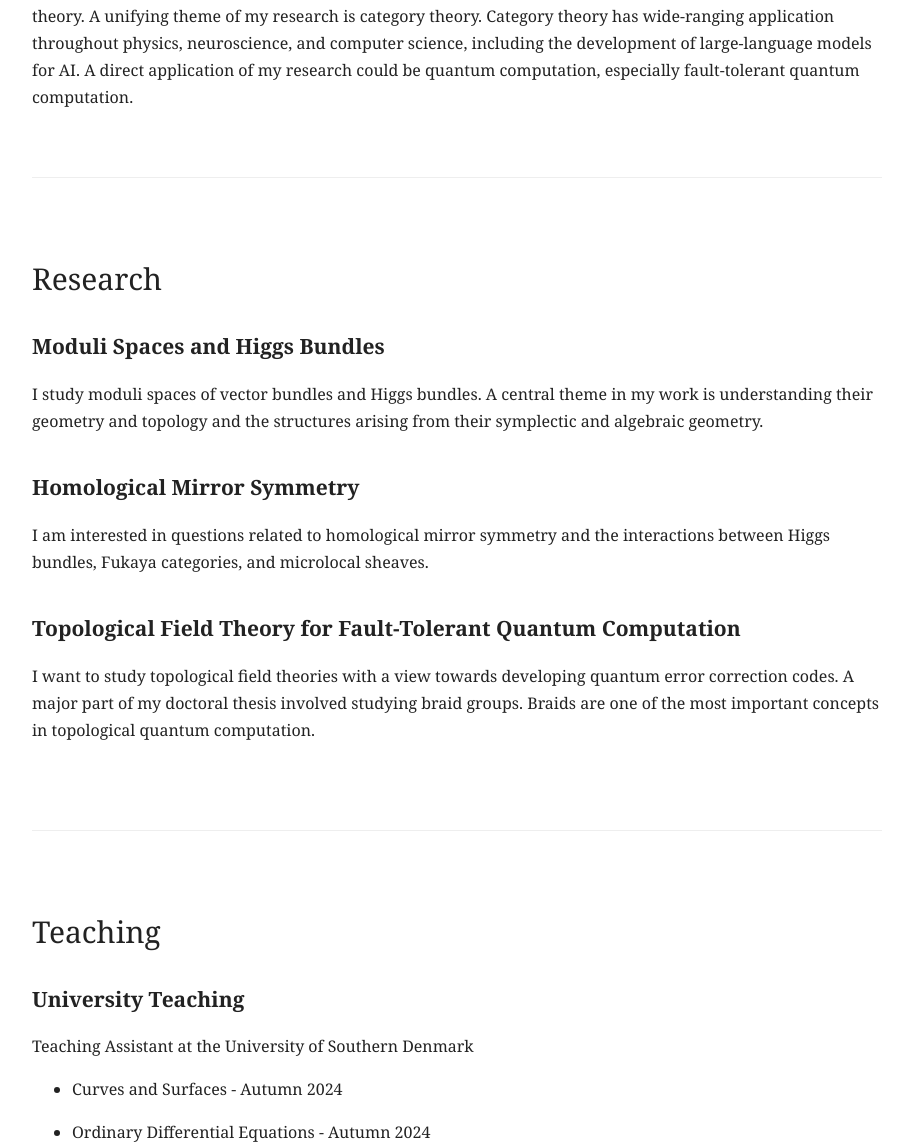
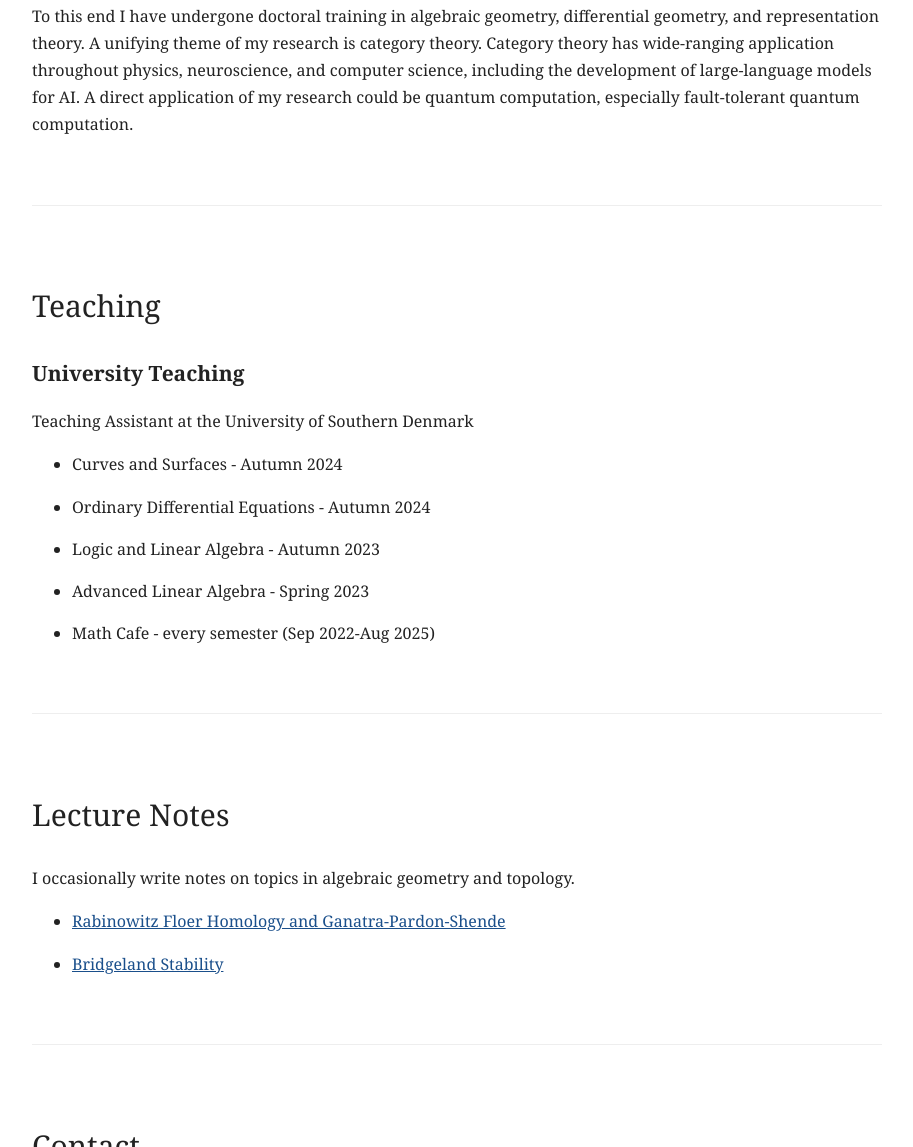
Before and after one commit to Somrik15/Somrik15.github.io, a plain HTML site: page index.html in a window 1280 px wide. Shown: the part 1409-2556 px from the top of the page, without its empty margins (183-1096 px from the left). Drawn offline with nearby package versions, Linux system fonts and the light colour scheme.

Commit message:
Update index.html

```diff
--- a/index.html
+++ b/index.html
@@ -69,23 +69,39 @@
 <main>
 
 
+
 <!-- Hero Section -->
 
 <section class="hero">
 
-    <h1>Shomrik Bhattacharya</h1>
+    <div class="hero-container">
 
-    <h2>Geometry and Mathematical Physics</h2>
+        <!-- Name and academic information -->
+        <div class="hero-text">
 
-    <p class="institution">
+            <h1>Shomrik Bhattacharya</h1>
 
-        PhD in Mathematics <br>
+            <h2>Geometry and Mathematical Physics</h2>
 
-        University of Southern Denmark
+            <p class="institution">
+                PhD in Mathematics <br>
+                University of Southern Denmark
+            </p>
 
-    </p>
+        </div>
+
+        <!-- Profile photograph -->
+        <div class="hero-photo">
+
+            <img src="profile.jpeg"
+                 alt="Photograph of Shomrik Bhattacharya">
+
+        </div>
+
+    </div>
 
 </section>
+
 
 <!-- Publications -->
 
@@ -225,72 +241,7 @@
 
 
 
-<!-- Research -->
 
-<section id="research">
-
-    <h2>Research</h2>
-
-
-    <div class="research-item">
-
-        <h3>
-            Moduli Spaces and Higgs Bundles
-        </h3>
-
-        <p>
-
-            I study moduli spaces of vector bundles and
-            Higgs bundles.
-
-            A central theme in my work is understanding
-            their geometry and topology and the structures
-            arising from their symplectic and algebraic
-            geometry.
-
-        </p>
-
-    </div>
-
-
-
-    <div class="research-item">
-
-        <h3>
-            Homological Mirror Symmetry
-        </h3>
-
-        <p>
-
-            I am interested in questions related to
-            homological mirror symmetry and the
-            interactions between Higgs bundles,
-            Fukaya categories, and microlocal sheaves.
-
-        </p>
-
-    </div>
-
-    <div class="research-item">
-
-        <h3>
-            Topological Field Theory for Fault-Tolerant Quantum Computation
-        </h3>
-
-        <p>
-            I want to study topological field theories with a view towards developing quantum error correction codes.
-            A major part of my doctoral thesis involved studying braid groups. Braids are one of the most important
-            concepts in topological quantum computation.
-        </p>
-
-    </div>
-
-
-
-
-
-
-</section>
 
 
 
```
